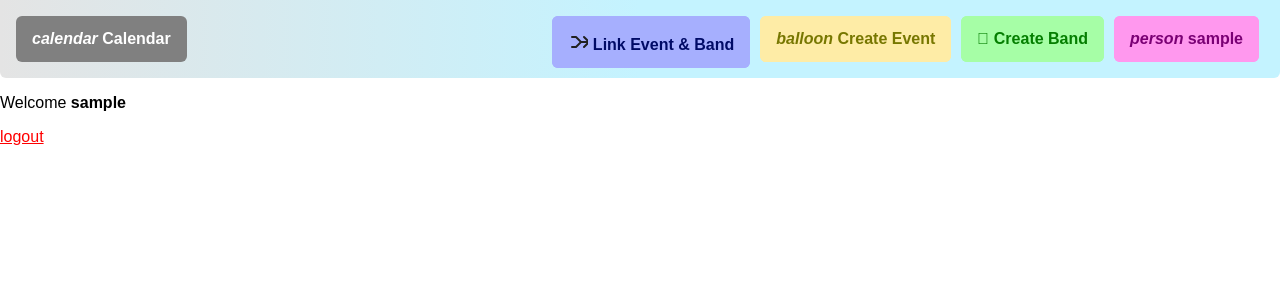
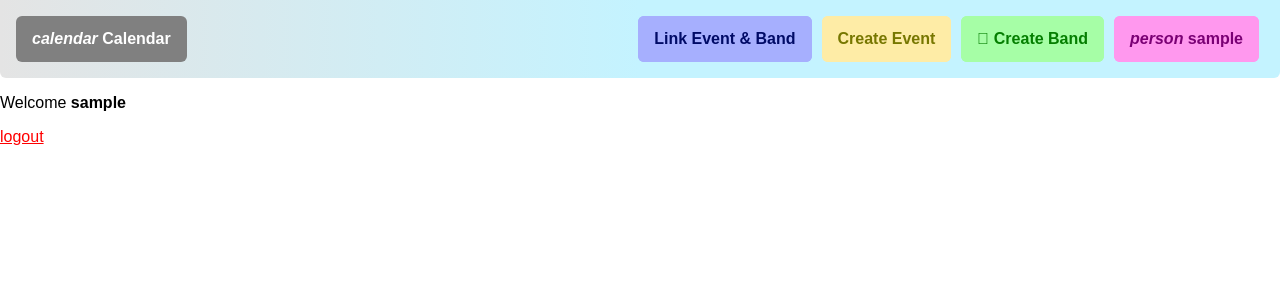
Before and after one commit to Pluers/Pluers.github.io, a PHP site: page /admin/account.php in a window 1280 px wide. Shown: the top 300 px of the page. Run offline with PHP 8.4, Linux system fonts and the light colour scheme; the visitor is signed in with stand-in values (Sample User, id 1); some libraries are stand-ins or nearby versions.

Commit message:
removed icons

```diff
--- a/header.php
+++ b/header.php
@@ -6,8 +6,6 @@
         <link rel="stylesheet" href="/Pluers.github.io/style/header.css">
         <link rel="stylesheet"
             href="https://cdn.jsdelivr.net/gh/wazybr/fluentui-system-icons-font/webfonts/css/fluent-icons-filled-20.css">
-        <link rel="stylesheet"
-            href="https://cdn.jsdelivr.net/gh/wazybr/fluentui-system-icons-font/webfonts/css/fluent-icons-regular-20.css">
         <link rel="stylesheet" href="/Pluers.github.io/fonts/icons.woff">
     </head>
 
@@ -26,16 +24,10 @@
                     ?>
                     <li class="link_event_band">
                         <a href="/Pluers.github.io/pages/link_event_band.php">
-
-                            <svg width="20" height="20" fill="none" xmlns="http://www.w3.org/2000/svg">
-                                <path
-                                    d="M7.586 8.004H4a1 1 0 0 1 0-2h4a1 1 0 0 1 .707.293L13.414 11h5.17l-3.29-3.289a1 1 0 0 1 1.413-1.414l5 4.996a1 1 0 0 1 0 1.414l-5 5a1 1 0 0 1-1.414-1.414L18.586 13h-5.172l-4.707 4.707A1 1 0 0 1 8 18H4a1 1 0 0 1 0-2h3.586l4-4-4-3.996Z"
-                                    fill="#212121" />
-                            </svg>
                             Link Event & Band</a>
                     </li>
                     <li class="create_event">
-                        <a href="/Pluers.github.io/pages/create_event.php"><i class="fluent-icons-filled-20">balloon</i>
+                        <a href="/Pluers.github.io/pages/create_event.php">
                             Create Event</a>
                     </li>
                     <li class="create_band">
```
